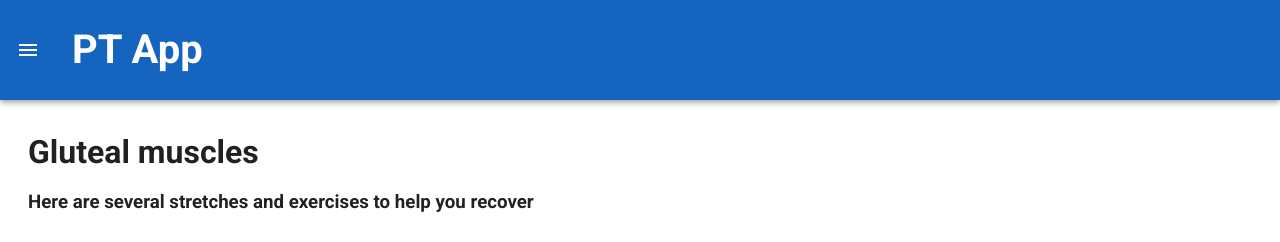
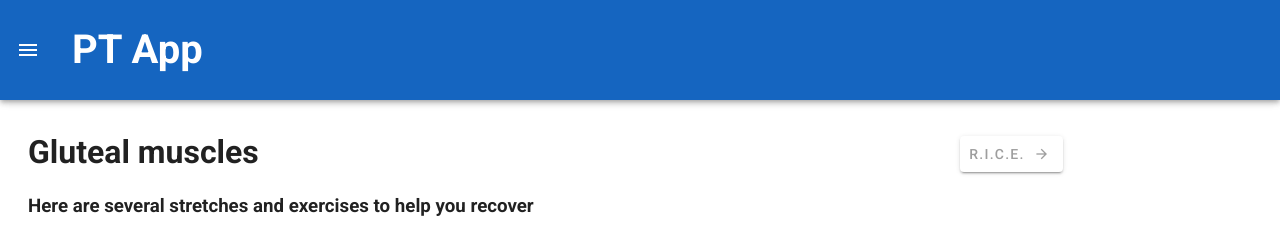
Before and after one commit to brycenamorozo/PT_App, a Vue app: page /Glutes in a window 1280 px wide. Shown: the top 242 px of the page. Built offline with nearby package versions, Linux system fonts and the light colour scheme.

Commit message:
rice button

```diff
--- a/src/views/UpperLegExercises/Glutes.vue
+++ b/src/views/UpperLegExercises/Glutes.vue
@@ -2,7 +2,21 @@
 <div>
   <Navbar/>
   <div class="pa-7">
-    <h1>Gluteal muscles</h1>
+    <v-layout row>
+    <v-layout col>
+      <h1>Gluteal muscles</h1>
+    </v-layout>
+    <v-spacer></v-spacer>
+    <v-spacer></v-spacer>
+    <v-layout col>
+      <v-card-actions href="/rice">
+        <v-btn flat color="white grey--text" href="/rice">
+          <span>R.I.C.E.</span>
+          <v-icon small right>mdi-arrow-right</v-icon>
+        </v-btn>
+      </v-card-actions>
+    </v-layout>
+    </v-layout>
     <h3 class="mt-3">Here are several stretches and exercises to help you recover</h3>
     <v-container class="pa-10">
       <v-layout column>
```
Also changed, not shown: src/views/Home.vue (+0 -11 lines).
